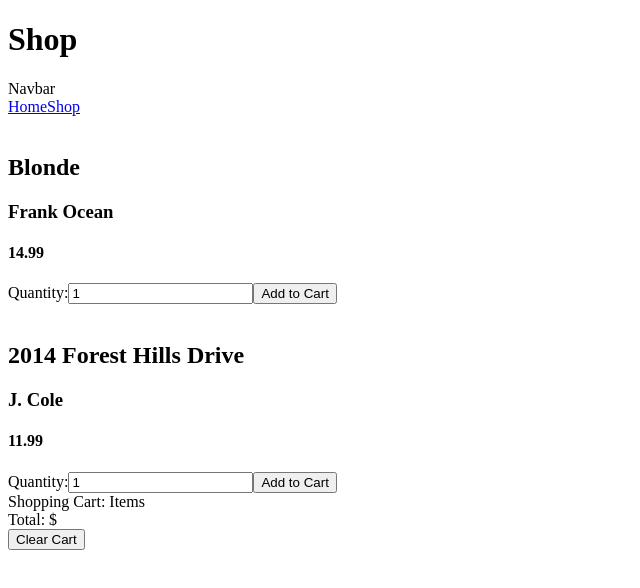
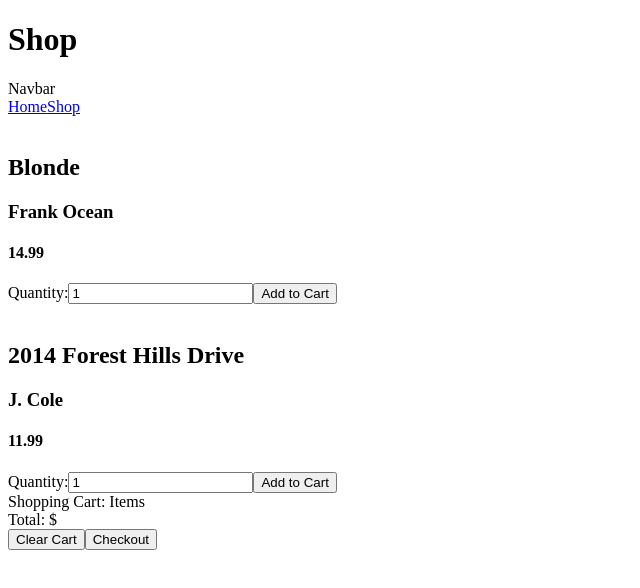
Before and after one commit to micgarcia/shopping-cart, a React (Create React App) app: page /shop in a window 1280 px wide. Shown: the top 588 px of the page, without its empty margins (0-640 px from the left). Built offline with nearby package versions, Linux system fonts and the light colour scheme.

Commit message:
added checkout button

```diff
--- a/src/components/Shop.js
+++ b/src/components/Shop.js
@@ -55,7 +55,8 @@
           Shopping Cart: {items} Items <br/>
           Total: ${total}
         </div>
-        <button onClick={handleClear}>Clear Cart</button>
+        <button onClick={handleClear} id="clearCart">Clear Cart</button>
+        <button id="checkout">Checkout</button>
       </div>
     </div>
 
```
